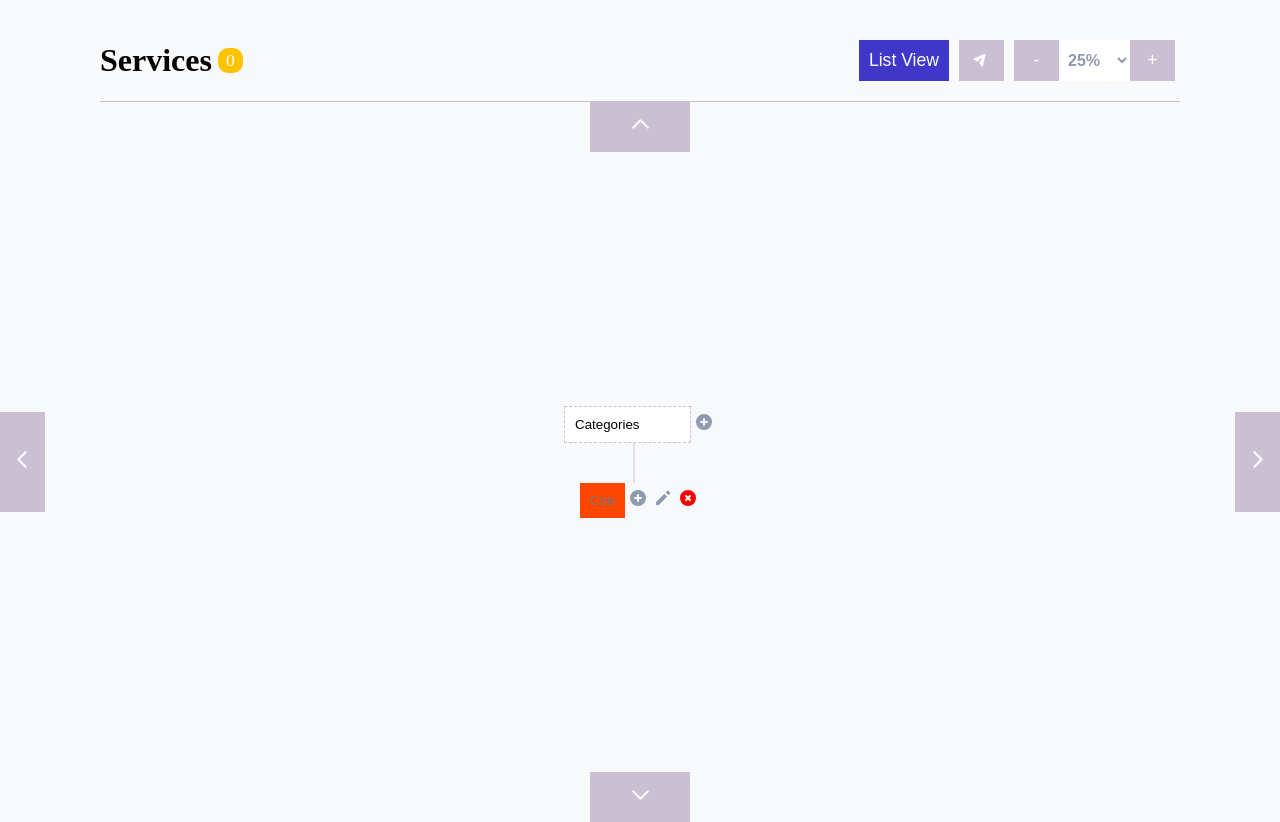
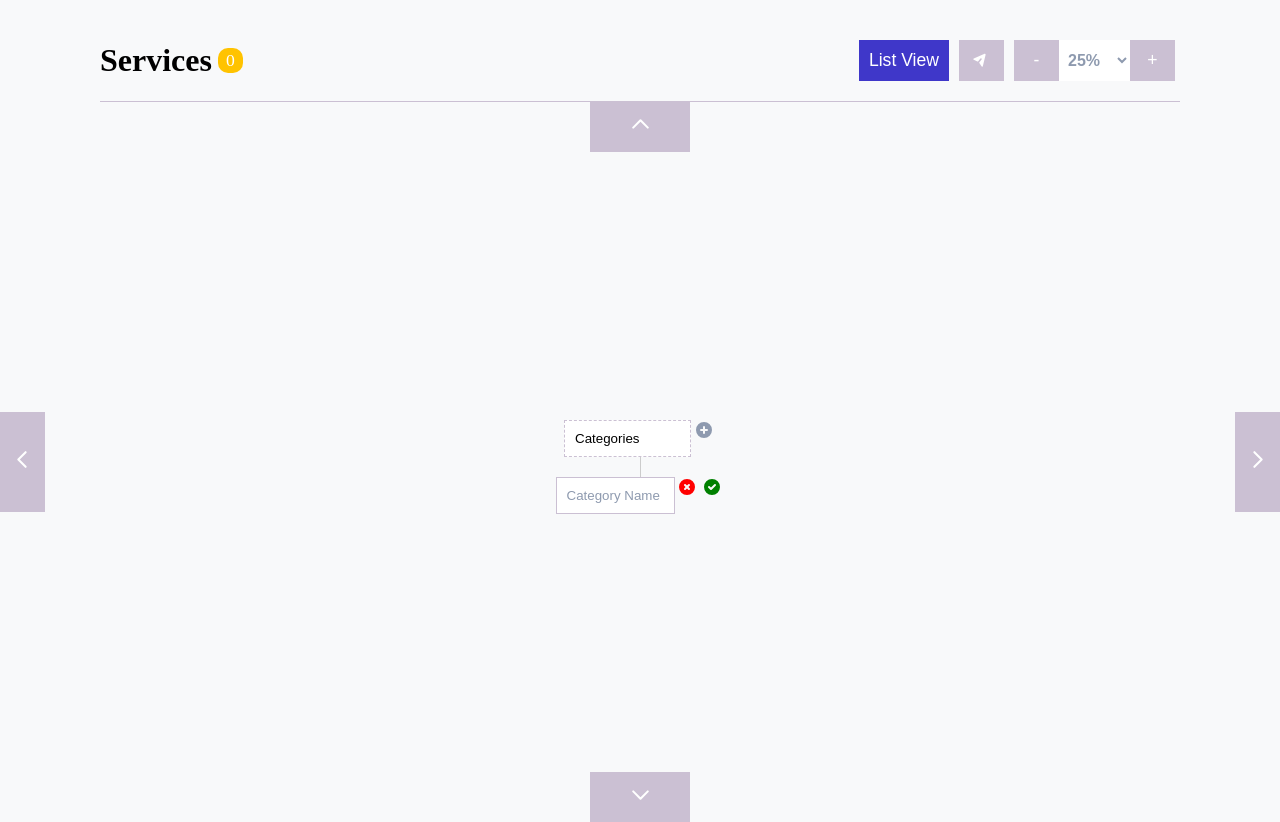
Before and after one commit to musamusazada/ABYSS-Task, a React (Vite) app: page / in a window 1280 px wide. Both pictures are taken after a click on the button 703 px from the left and 462 px from the top of the page. Built offline with nearby package versions, Linux system fonts and the light colour scheme.

Commit message:
Styling added for Nested Tree

```diff
--- a/src/App.tsx
+++ b/src/App.tsx
@@ -1,3 +1,4 @@
+import { nanoid } from "nanoid";
 import Header from "./layout/Header";
 import Button from "./UI/Button/Button";
 import ZoomController from "./components/ZoomController";
@@ -15,12 +16,13 @@ function App() {
         title="Services"
         actions={[
           <Button
+            key={nanoid()}
             content="List View"
             classes="primary-bg"
             onClick={handleClick}
           />,
-          <Button content={centerIcon()} />,
-          <ZoomController />,
+          <Button key={nanoid()} content={centerIcon()} />,
+          <ZoomController key={nanoid()} />,
         ]}
       />
       <MainPanel />
--- a/src/index.css
+++ b/src/index.css
@@ -122,8 +122,8 @@ body {
   position: absolute;
   display: inline-block;
   width: 1px;
-  height: 40px;
-  top: -114%;
+  height: 60px;
+  bottom: -160%;
   left: 45%;
   transform: translateX(-50%);
   background-color: var(--light-gray);
@@ -135,3 +135,68 @@ body {
   border: 1px solid var(--light-gray);
   padding: 10px;
 }
+
+.tree .tree__item--wrapper {
+  padding-top: 20px;
+  position: relative;
+  transition: 0.5s;
+}
+.tree .tree__item {
+  display: flex;
+  align-items: center;
+  position: relative;
+  padding: 10px;
+  transition: 0.5s;
+}
+.tree .tree__item::before,
+.tree .tree__item::after {
+  content: "";
+  position: absolute;
+  top: 0;
+  right: 50%;
+  border-top: 1px solid #ccc;
+  width: 51%;
+  height: 10px;
+}
+.tree .tree__item::after {
+  right: auto;
+  left: 50%;
+  border-left: 1px solid #ccc;
+}
+.tree .tree__item:only-child::after,
+.tree .tree__item:only-child::before {
+  display: none;
+}
+.tree .tree__item:only-child {
+  padding-top: 0;
+}
+.tree .tree__item:first-child::before,
+.tree .tree__item:last-child::after {
+  border: 0 none;
+}
+.tree .tree__item:last-child::before {
+  border-right: 1px solid #ccc;
+  border-radius: 0 5px 0 0;
+  -webkit-border-radius: 0 5px 0 0;
+  -moz-border-radius: 0 5px 0 0;
+}
+.tree .tree__item:first-child::after {
+  border-radius: 5px 0 0 0;
+  -webkit-border-radius: 5px 0 0 0;
+  -moz-border-radius: 5px 0 0 0;
+}
+.tree .tree__item--wrapper .tree__item--wrapper::before {
+  content: "";
+  position: absolute;
+  top: 0;
+  left: 50%;
+  border-left: 1px solid #ccc;
+  width: 0;
+  height: 20px;
+}
+
+.solid {
+  border: none;
+  padding: 10px;
+  display: inline-flex !important;
+}
--- a/src/layout/MainPanel/Tree/TreeItem/index.tsx
+++ b/src/layout/MainPanel/Tree/TreeItem/index.tsx
@@ -1,4 +1,4 @@
-import React, { useState, useRef } from "react";
+import React, { useState, useRef, useEffect, Fragment } from "react";
 import Button from "../../../../UI/Button/Button";
 import { nanoid } from "nanoid";
 import {
@@ -10,6 +10,9 @@ import {
 type Props = {
   id?: number;
   title: string;
+  color: string;
+  isSub: boolean;
+  children: [];
   classes?: string;
   wrapperClass?: string;
   isReadOnly: boolean;
@@ -27,6 +30,14 @@ const TreeItem: React.FC<Props> = (props: Props) => {
   const [editActions, setEditActions] = useState(false);
   const inputRef = useRef<HTMLInputElement>(null);
 
+  useEffect(() => {
+    inputRef.current?.focus();
+    if (!isReadOnly) {
+      setCrudActions(false);
+      setEditActions(true);
+    }
+  }, []);
+
   const handleChange = (e: React.ChangeEvent<HTMLInputElement>): void => {
     const { value } = e.target;
     setTitle(value);
@@ -34,20 +45,39 @@ const TreeItem: React.FC<Props> = (props: Props) => {
 
   const handleCreate = (): void => {
     const data = props.treeData;
+    if (!props.isSub) {
       data.categories.push({
         id: nanoid(),
         title: "",
+        isSub: true,
         color: "orange",
+        isReadOnly: false,
         create: true,
         delete: true,
         update: true,
+        children: [],
       });
+    } else {
+      const el = data.categories.find((el: any) => el.id === props.id);
+      el.children.push({
+        id: nanoid(),
+        title: "",
+        isSub: true,
+        color: "orange",
+        isReadOnly: false,
+        create: true,
+        delete: true,
+        update: true,
+        children: [],
+      });
+    }
+
     props.setTreeData({ ...data });
   };
   const handleUpdate = (): void => {
     setCrudActions(false);
+    setIsReadOnly(false);
     setEditActions(true);
-    setIsReadOnly(false);
     inputRef.current?.focus();
   };
 
@@ -59,6 +89,7 @@ const TreeItem: React.FC<Props> = (props: Props) => {
   };
 
   const handleAccept = (): void => {
+    setIsReadOnly(true);
     setCrudActions(true);
     setEditActions(false);
   };
@@ -67,12 +98,20 @@ const TreeItem: React.FC<Props> = (props: Props) => {
     handleAccept();
   };
   return (
-    <div className={props.wrapperClass + " flex align-middle"}>
+    <div
+      className={
+        props.children?.length > 0
+          ? " tree__item  flex column align-middle "
+          : props.wrapperClass + " flex align-middle"
+      }
+    >
+      <div className="flex">
+        {" "}
         <input
           ref={inputRef}
-        size={title.length + 1}
+          size={title.length === 0 ? 10 : title.length + 1}
           type="text"
-        className={props.classes}
+          className={!isReadOnly ? " edit-input" : " " + " " + props.classes}
           readOnly={isReadOnly}
           value={title}
           onChange={handleChange}
@@ -124,6 +163,22 @@ const TreeItem: React.FC<Props> = (props: Props) => {
           </div>
         )}
       </div>
+
+      <br />
+      <div className=" flex align-middle ">
+        {props.children?.length > 0 &&
+          props.children.map((el: any) => (
+            <TreeItem
+              treeData={props.treeData}
+              setTreeData={props.setTreeData}
+              key={el.id}
+              classes={"solid " + props.color}
+              wrapperClass="tree__item  "
+              {...el}
+            />
+          ))}
+      </div>
+    </div>
   );
 };
 
--- a/src/layout/MainPanel/Tree/index.module.css
+++ b/src/layout/MainPanel/Tree/index.module.css
@@ -1,4 +1,5 @@
 .tree {
+  width: 100%;
   cursor: move !important;
   position: absolute;
   top: 50%;
@@ -12,7 +13,9 @@
   pointer-events: none;
   display: flex;
 }
-
+.tree input::placeholder {
+  color: var(--dark-gray);
+}
 .tree p {
   font-family: "Segoe UI", Tahoma, Geneva, Verdana, sans-serif;
   user-select: none;
--- a/src/layout/MainPanel/Tree/index.tsx
+++ b/src/layout/MainPanel/Tree/index.tsx
@@ -7,8 +7,10 @@ type Props = {};
 interface TreeItemType {
   id: number;
   title: string;
+  isSub: boolean;
+  color: string;
   isReadOnly: boolean;
-  color: string;
+  children: [];
   create: boolean;
   update: boolean;
   delete: boolean;
@@ -23,7 +25,10 @@ const Tree: React.FC<Props> = (props: Props) => {
   const [treeData, setTreeData] = useState({
     title: "Categories",
     isReadOnly: true,
+    isSub: false,
+    color: "#fff",
     create: true,
+    children: [],
     categories: [],
   });
 
@@ -56,37 +61,45 @@ const Tree: React.FC<Props> = (props: Props) => {
     };
   }, []);
 
-  useEffect(() => {
-    console.log(treeData);
-  }, [treeData]);
-
   return (
     <div
       style={{
         left: leftPos ? leftPos + "px" : "50%",
         top: topPos ? topPos + "px" : "50%",
       }}
-      className={classes.tree + " tree flex column align-middle gap-40"}
+      className={classes.tree + " tree flex column align-middle  gap-40"}
     >
+      <div className="tree__item--wrapper">
         <TreeItem
           treeData={treeData}
           setTreeData={setTreeData}
+          isSub={treeData.isSub}
           title={treeData.title}
+          color={treeData.color}
           classes={classes.dashed}
           isReadOnly={treeData.isReadOnly}
           create={treeData.create}
+          children={[]}
+          wrapperClass={treeData.categories.length > 0 ? "justify-center" : ""}
         />
-      {treeData.categories?.length > 0 &&
-        treeData.categories.map((el: TreeItemType) => (
+
+        {treeData.categories?.length > 0 ? (
+          <div className="tree__item--wrapper flex ">
+            {treeData.categories.map((el: TreeItemType) => (
               <TreeItem
                 treeData={treeData}
                 setTreeData={setTreeData}
                 key={el.id}
-            classes={classes.solid + " vertical-line " + el.color}
-            wrapperClass="vertical-line"
+                classes={"solid " + el.color}
+                wrapperClass="tree__item"
                 {...el}
               />
             ))}
+          </div>
+        ) : (
+          ""
+        )}
+      </div>
     </div>
   );
 };
```
Lines whose indentation alone changed are shown as unchanged.
